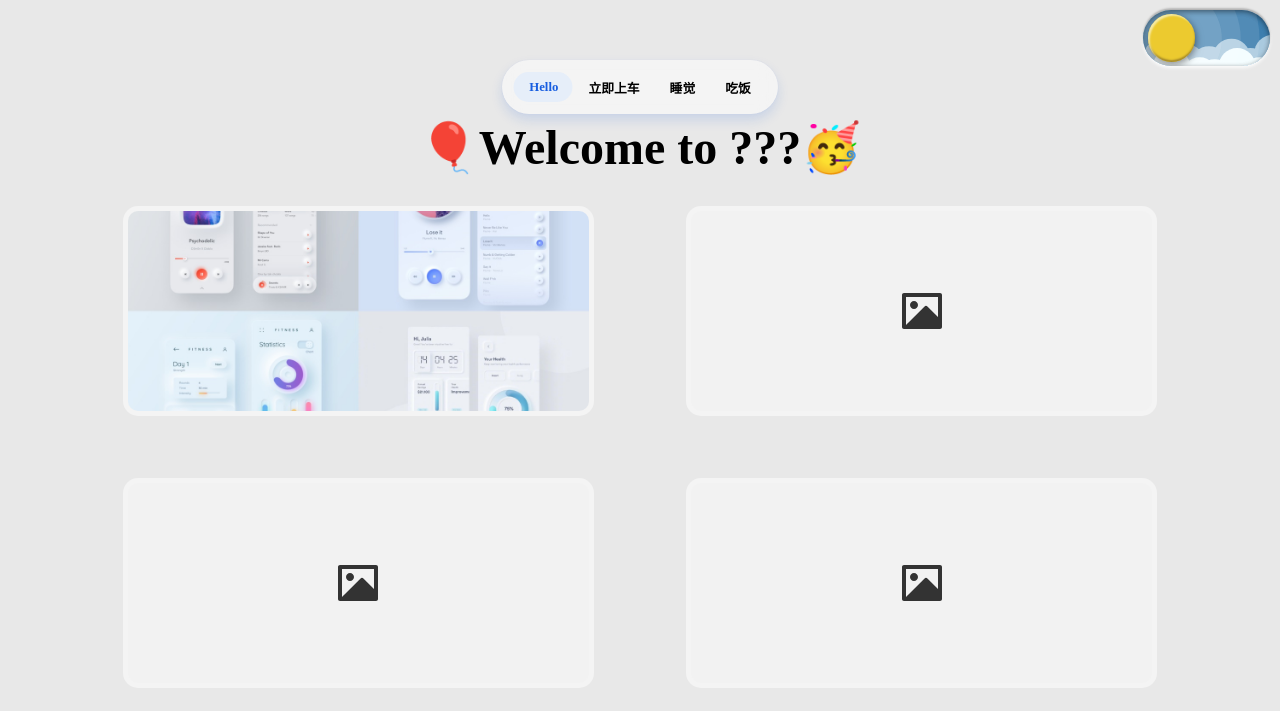
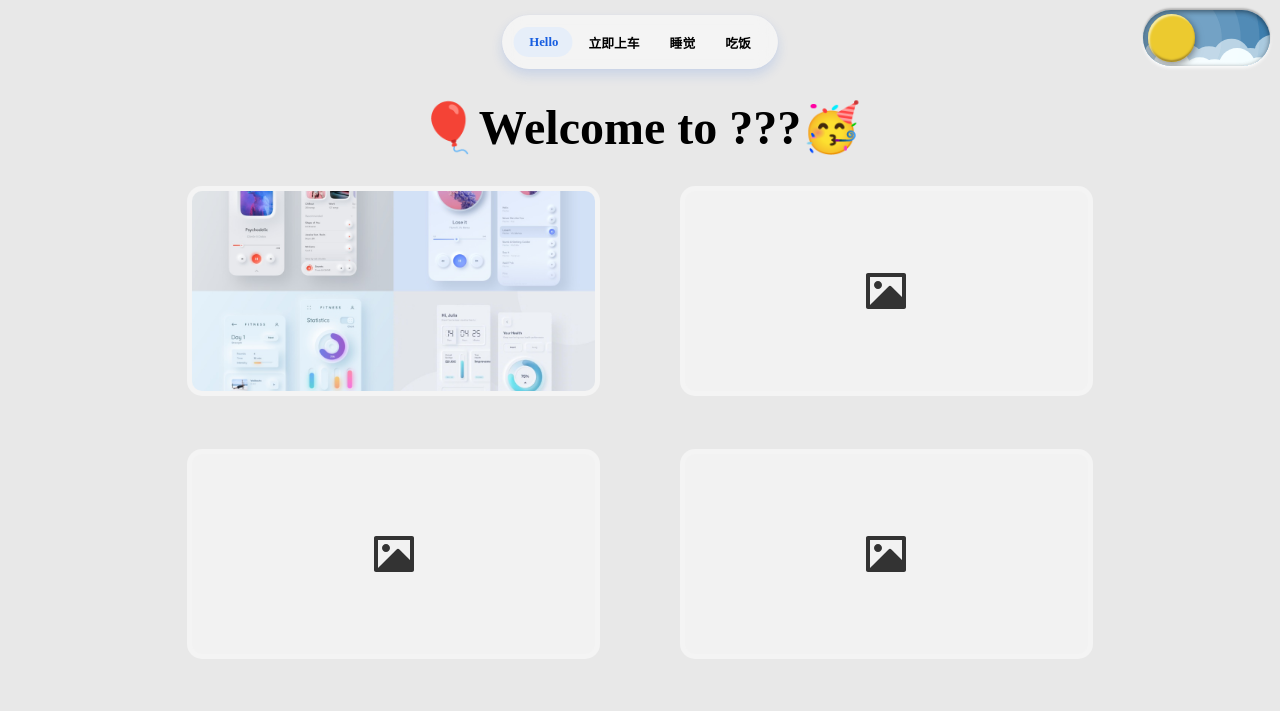
Before and after one commit to cancundeyingzi/niwu, a plain HTML site: page 看看.html in a window 1280 px wide. Shown: the top 711 px of the page. Drawn offline with Linux system fonts and the light colour scheme.

Commit message:
未解决:浏览器高度问题,手机看不居中

```diff
--- a/scripts.js
+++ b/scripts.js
@@ -6,7 +6,7 @@ document.addEventListener('DOMContentLoaded', function () {
     const body = document.body;
 
     const contentDivs = {
-        'radio-1': document.querySelector('.hello'),
+        'radio-1': document.querySelector('.welcome'),
         'radio-2': document.querySelector('.立即上车'),
         'radio-3': document.querySelector('.睡觉'),
         'radio-4': document.querySelector('.吃饭')
--- a/styles.css
+++ b/styles.css
@@ -26,10 +26,6 @@ body {
     background-color: var(--theme-color); /* 确保背景颜色应用到整个页面 */
     padding-top: 50px;
 
-
-
-    position: relative;
-    overflow: hidden;
 }
 
 /* 容器样式 */
@@ -39,8 +35,9 @@ body {
     align-items: center; /* 水平居中对齐 */
     width: 100%;
     margin-top: 10px; /* 添加顶部边距 */
-    position: relative; /* 相对定位，以便内容绝对定位 */
+    position: fixed; /* 相对定位，以便内容绝对定位 */
     z-index: 1000; /* 确保在其他内容之上 */
+    top: 5px;
 }
 
 /* 标签栏样式 */
@@ -126,35 +123,38 @@ body {
 }
 
 
-.hello {
-    transition: transform 0.5s ease;
-    display: flex; /* 使用flex布局 */
-    flex-direction: column; /* 保持子元素垂直排列 */
-    width: 70%; /* 确保宽度占满父容器 */
-    box-sizing: border-box; /* 包括padding和border在内的宽度计算 */
+/*.welcome {*/
+/*    transition: transform 0.5s ease;*/
+/*    display: flex; !* 使用flex布局 *!*/
+/*    flex-direction: column; !* 保持子元素垂直排列 *!*/
+/*    width: 70%; !* 确保宽度占满父容器 *!*/
+/*    box-sizing: border-box; !* 包括padding和border在内的宽度计算 *!*/
 
-}
+/*}*/
 
-.hello.move-left {
-    transform: translateX(-200%);
+/*.welcome.move-left {*/
+/*    transform: translateX(-200%);*/
 
-}
+/*}*/
 
 /* 内容切换动画相关样式 */
 
 /* 初始化所有内容区域为隐藏状态 */
-.hello,
+.welcome,
 .立即上车,
 .睡觉,
 .吃饭 {
     opacity: 0;
     position: absolute;
-    top: 100px; /* 根据实际布局调整 */
+    top:80px; /* 根据实际布局调整 */
     left: 50%;
     transform: translateX(-50%);
-    width: 80%; /* 根据需要调整宽度 */
     transition: opacity 0.5s ease;
     z-index: 0; /* 默认层级 */
+    display: flex; /* 使用flex布局 */
+    flex-direction: column; /* 保持子元素垂直排列 */
+    width: 70%; /* 确保宽度占满父容器 */
+    box-sizing: border-box; /* 包括padding和border在内的宽度计算 */
 }
 
 /* 活动状态显示内容 */
--- a/看看.html
+++ b/看看.html
@@ -26,7 +26,7 @@
     </div>
 </div>
 <!-- 欢迎标语 -->
-<div class="hello">
+<div class="welcome">
         <div class="welcome-message">🎈Welcome to ???🥳</div>
 
         <div class="cards">
@@ -86,7 +86,7 @@
             </div>
         </div>
     </div>
-<div class="立即上车">6666</div>
+<div class="立即上车">66<br><br><br><br><br><br><br><br><br><br><br><br><br><br><br><br><br><br><br><br><br><br><br><br><br><br><br><br><br><br><br><br><br><br><br><br><br><br><br><br><br><br><br><br><br><br><br><br><br><br><br><br><br><br><br><br><br><br><br><br><br><br><br><br><br><br><br><br><br><br><br><br>6666</br>66</div>
 <div class="吃饭">吃饭</div>
 <div class="睡觉">睡觉</div>
 
```
